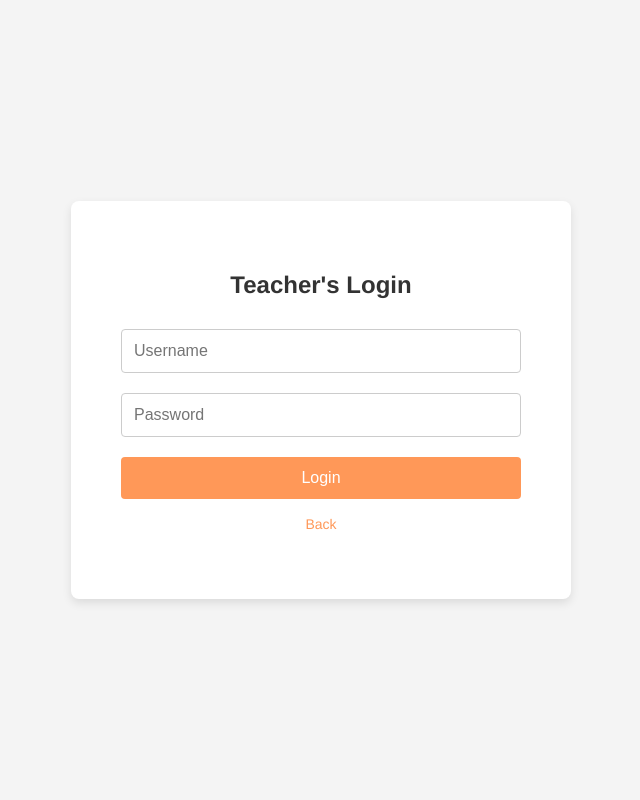
After one commit to teety5354/RWB_student_report, a Flask app: page /login in a window 1280 px wide. The commit adds this page. Shown: the whole page, without its empty margins (319-959 px from the left). Run offline with Flask 3, Linux system fonts and the light colour scheme.

Commit message:
login.html/style3.css created, app.py configuration for login.html, added login button for index.html

```diff
--- a/app.py
+++ b/app.py
@@ -31,6 +31,10 @@ def search():
     else:
         return "ไม่พบข้อมูลนักเรียน"
 
+@app.route('/login')
+def login():
+    return render_template('login.html')
+
 if __name__ == '__main__':
     app.run(debug=True)
 
@@ -51,3 +55,7 @@ def search():
     student_id = request.args.get('studentID').strip()
     student = students.get(student_id)
     return render_template('result.html', student=student, student_id=student_id)
+
+@app.route('/login')
+def login():
+    return render_template('login.html')
--- /dev/null
+++ b/static/style3.css
@@ -0,0 +1,69 @@
+    * {
+      box-sizing: border-box;
+    }
+
+    body {
+      font-family: 'Helvetica Neue', Arial, sans-serif;
+      background-color: #f4f4f4;
+      display: flex;
+      justify-content: center;
+      align-items: center;
+      height: 100vh;
+      margin: 0;
+    }
+
+    .login-container {
+      background-color: #fff;
+      padding: 50px;
+      border-radius: 8px;
+      box-shadow: 0 4px 10px rgba(0, 0, 0, 0.1);
+      width: 90%;
+      max-width: 500px;
+    }
+
+    .login-container h2 {
+      text-align: center;
+      margin-bottom: 30px;
+      color: #333;
+    }
+
+    .login-container input[type="text"],
+    .login-container input[type="password"] {
+      width: 100%;
+      padding: 12px;
+      margin-bottom: 20px;
+      border: 1px solid #ccc;
+      border-radius: 4px;
+      font-size: 16px;
+    }
+
+    .login-container button {
+      width: 100%;
+      padding: 12px;
+      background-color: #ff9858;
+      border: none;
+      color: #fff;
+      font-size: 16px;
+      border-radius: 4px;
+      cursor: pointer;
+      transition: background-color 0.3s;
+    }
+
+    .login-container button:hover {
+      background-color: #ff7d2d;
+    }
+
+    .login-container .extra-links {
+      margin-top: 15px;
+      text-align: center;
+    }
+
+    .login-container .extra-links a {
+      color: #ff9858;
+      text-decoration: none;
+      font-size: 14px;
+    }
+
+    .login-container .extra-links a:hover {
+      text-decoration: underline;
+    }
--- a/templates/index.html
+++ b/templates/index.html
@@ -5,9 +5,13 @@
   <meta name="viewport" content="width=device-width, initial-scale=1.0"/>
   <link rel="stylesheet" href= "{{ url_for('static',filename='style1.css') }}">
   <link href="https://fonts.googleapis.com/css2?family=Noto+Sans+Thai&display=swap" rel="stylesheet">
+  <link rel="stylesheet" href="https://cdnjs.cloudflare.com/ajax/libs/font-awesome/6.5.0/css/all.min.css">
   <title>RWB Student Report</title>
 </head>
 <body>
+  <div class="top-right">
+    <a href="/login" class="login-button"><strong>Login</strong></a>
+  </div>
   <div class="top-left">
     <img src="https://rwb.ac.th/wp-content/uploads/2021/09/logo11.png" alt="RWB Logo" class="logo">
     <h1 class="topheader"><span class="rwb">RWB</span> Student Report</h1>
--- /dev/null
+++ b/templates/login.html
@@ -0,0 +1,22 @@
+<!DOCTYPE html>
+<html lang="en">
+<head>
+    <meta charset="UTF-8">
+    <meta name="viewport" content="width=device-width, initial-scale=1.0">
+    <title>Login</title>
+    <link rel="stylesheet" href="{{ url_for('static',filename='style3.css') }}">
+</head>
+<body>
+  <div class="login-container">
+    <h2>Teacher's Login</h2>
+    <form action="dashboard.html" method="POST">
+      <input type="text" name="username" placeholder="Username" required>
+      <input type="password" name="password" placeholder="Password" required>
+      <button type="submit">Login</button>
+    </form>
+    <div class="extra-links">
+      <p><a href="/">Back</a></p>
+    </div>
+  </div>
+</body>
+</html>
```
Also changed, not shown: static/style1.css (+21 -1 lines).
